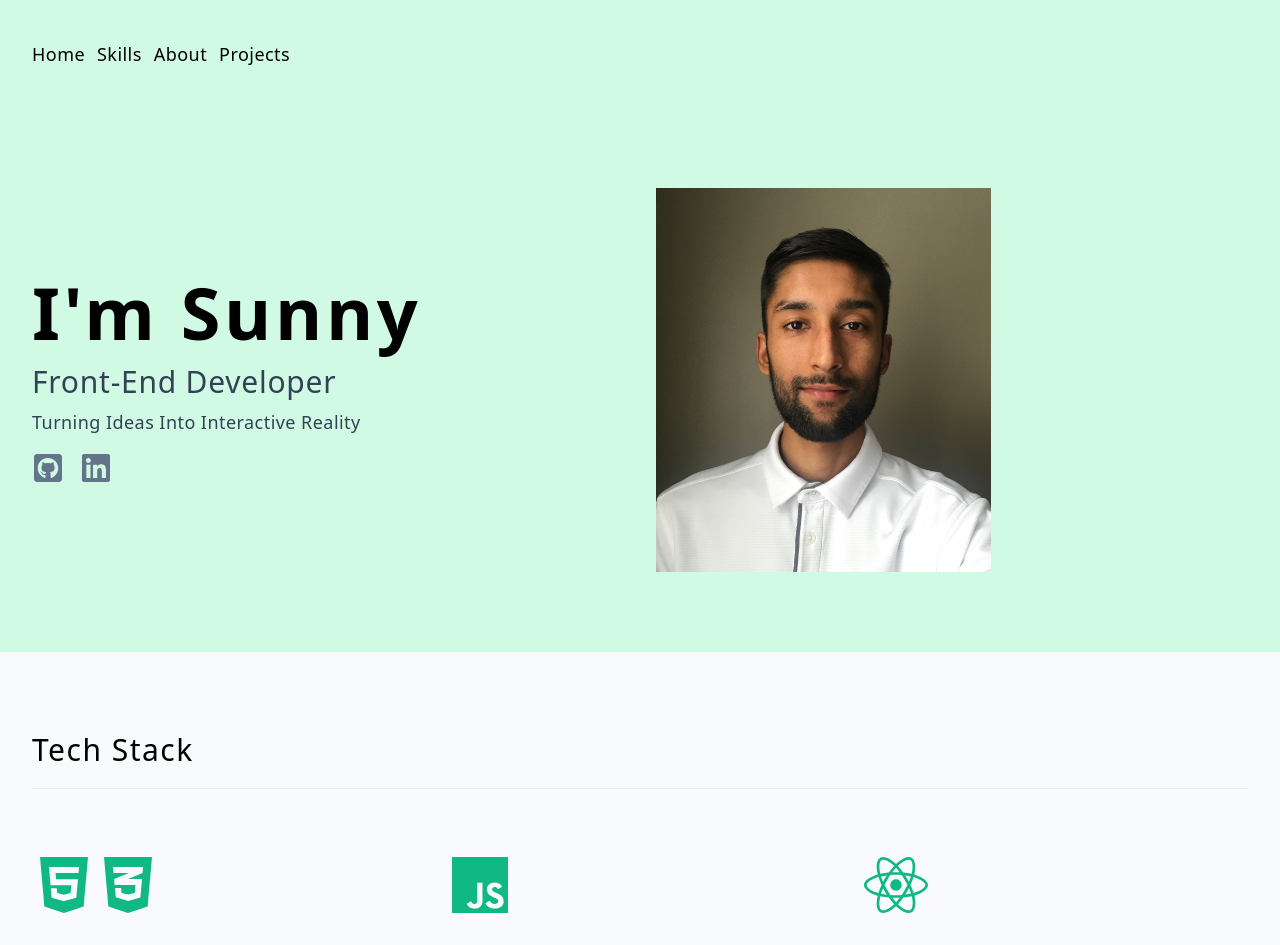
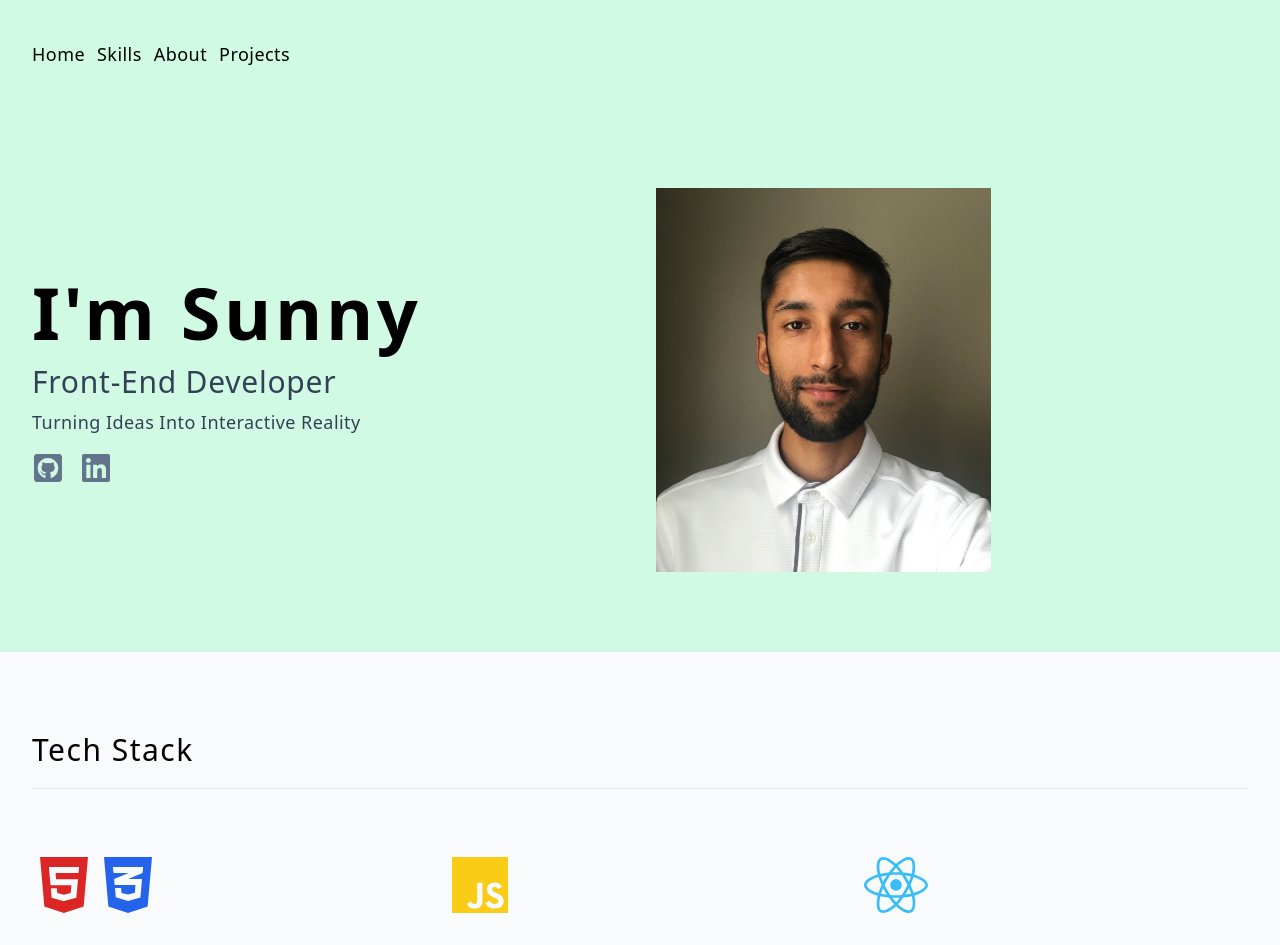
Before and after one commit to sun-n-y/webDevPortfolio, a React (Vite) app: page / in a window 1280 px wide. Shown: the top 945 px of the page. Built offline with nearby package versions, Linux system fonts and the light colour scheme.

Commit message:
add icon colors

```diff
--- a/src/data.jsx
+++ b/src/data.jsx
@@ -14,8 +14,8 @@
     title: 'HTML & CSS',
     icon: (
       <div className="flex">
-        <FaHtml5 className="h-16 w-16 text-emerald-500 " />
-        <FaCss3Alt className="h-16 w-16 text-emerald-500" />
+        <FaHtml5 className="h-16 w-16 text-red-600 " />
+        <FaCss3Alt className="h-16 w-16 text-blue-600" />
       </div>
     ),
     text: 'Highly skilled in HTML & CSS, adeptly crafting visually appealing and responsive websites for optimal user experiences.',
@@ -23,13 +23,13 @@
   {
     id: nanoid(),
     title: 'Javascript',
-    icon: <FaJs className="h-16 w-16 text-emerald-500" />,
+    icon: <FaJs className="h-16 w-16 text-yellow-400" />,
     text: 'Expertise in JavaScript, building interactive and dynamic web applications with a focus on seamless user interactions and functionality',
   },
   {
     id: nanoid(),
     title: 'React',
-    icon: <FaReact className="h-16 w-16 text-emerald-500" />,
+    icon: <FaReact className="h-16 w-16 text-sky-400" />,
     text: 'Advanced proficiency in React, developing efficient and interactive front-end applications with a strong emphasis on component-based architecture.',
   },
 ];
```
